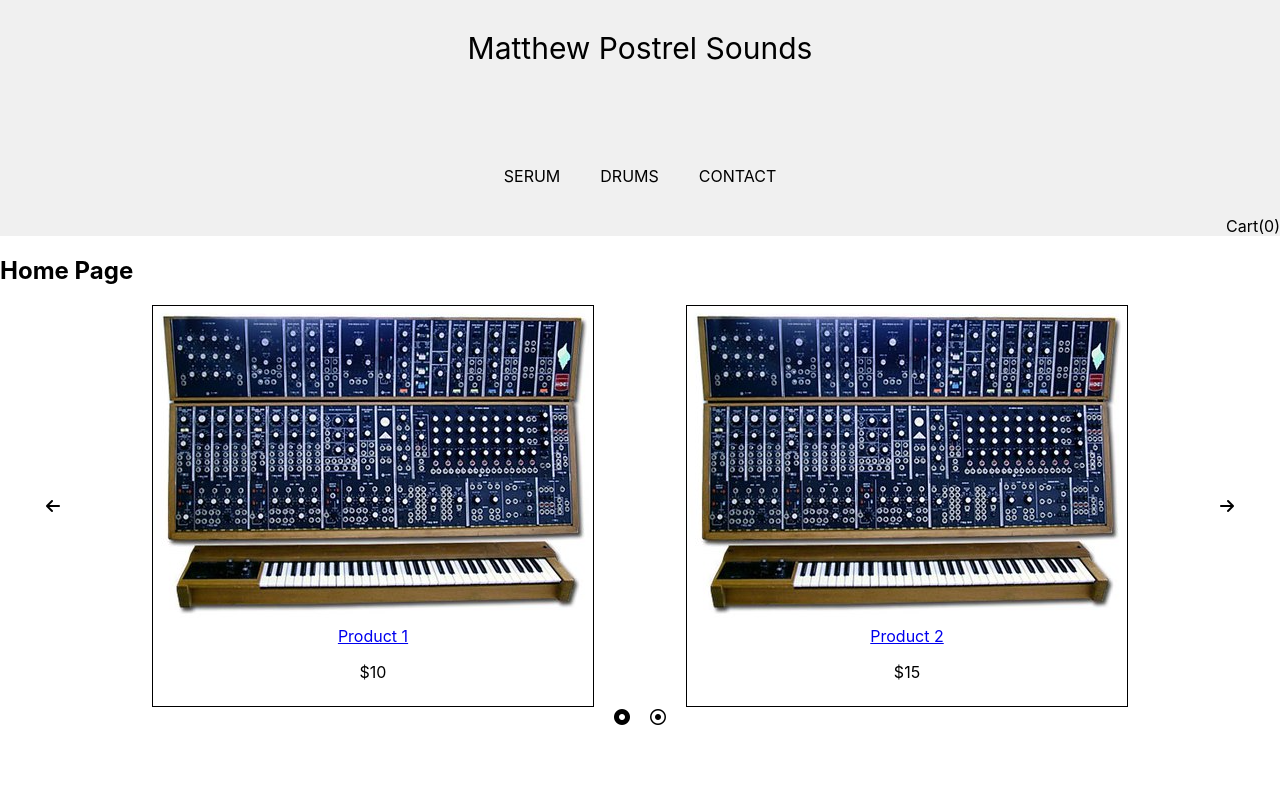
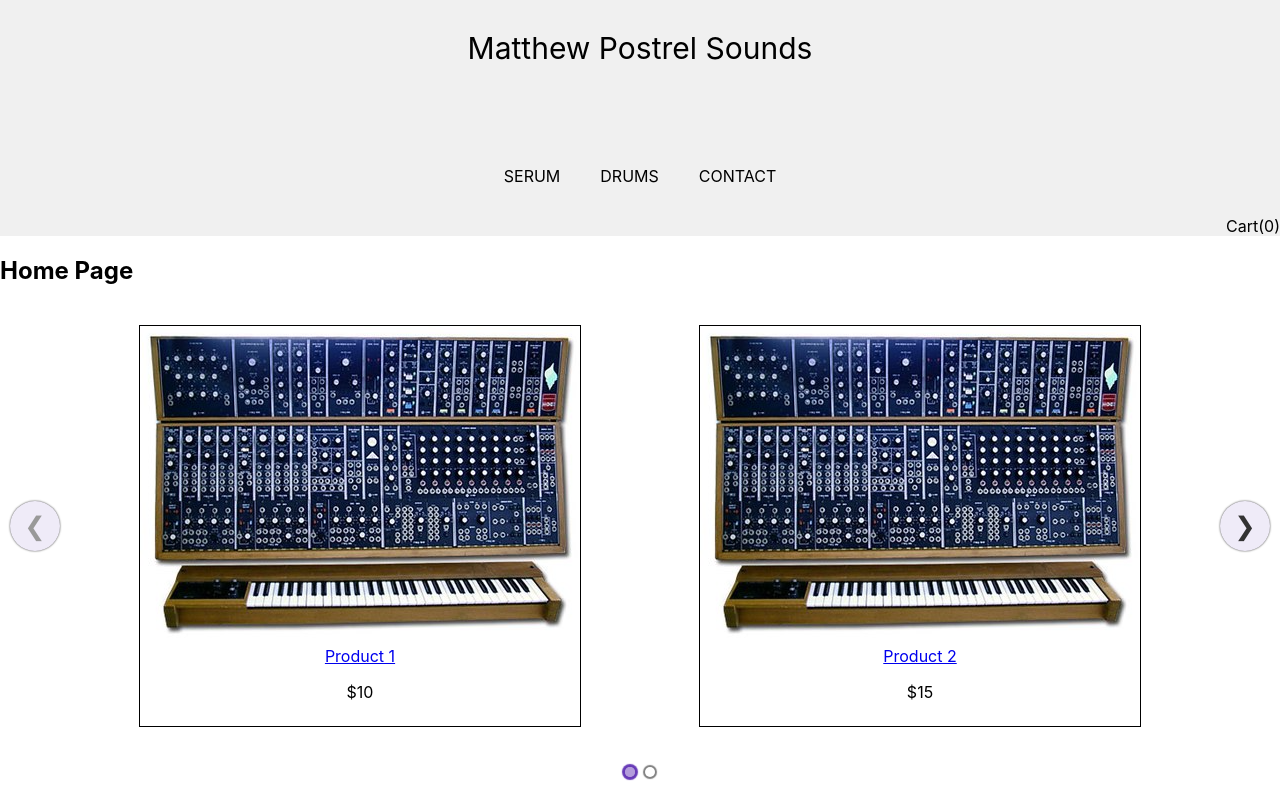
Before and after one commit to Postrelski/Music-Library-E-Commerce-Platform, a React (Create React App) app in the folder synthhacker_remake/: page /home in a window 1280 px wide. Built offline with nearby package versions, Linux system fonts and the light colour scheme.

Commit message:
implemented elastic carousel

```diff
--- a/synthhacker_remake/package.json
+++ b/synthhacker_remake/package.json
@@ -14,8 +14,10 @@
     "babel-plugin-macros": "^3.1.0",
     "react": "^18.2.0",
     "react-dom": "^18.2.0",
+    "react-elastic-carousel": "^0.11.5",
     "react-router-dom": "^6.15.0",
     "react-scripts": "5.0.1",
+    "styled-components": "^6.0.8",
     "web-vitals": "^2.1.4"
   },
   "scripts": {
--- a/synthhacker_remake/src/components/Product.css
+++ b/synthhacker_remake/src/components/Product.css
@@ -3,4 +3,6 @@
     height: 400px;
     width: 440px;
     border: 1px solid black;
+    margin: 20px;
+    /* overflow:scroll; */
 }
--- a/synthhacker_remake/src/components/ProductList.css
+++ b/synthhacker_remake/src/components/ProductList.css
@@ -1,7 +1,16 @@
 .items{
+    margin: auto;
     display: flex;
     justify-content: space-around;
+    /* overflow: scroll;
+     */
+     /* border: 1px solid black; */
+     width: auto;
+     overflow: scroll;
+     scroll-behavior: smooth;
+
 }
+
 
 .arrow{
     cursor: pointer;
--- a/synthhacker_remake/src/components/ProductList.js
+++ b/synthhacker_remake/src/components/ProductList.js
@@ -2,86 +2,39 @@ import Product from "./Product.js";
 import "./ProductList.css";
 import pic from "../assets/synth.png";
 import { useState } from "react";
+import React, { Component } from "react";
+import Carousel from "react-elastic-carousel";
 
 function ProductList(props) {
   const slides = [
-    { title: "Product 1", price: 10, href: "/item", pic: { pic } },
-    { title: "Product 2", price: 15, href: "/item2", pic: { pic } },
-    { title: "Product 3", price: 5, href: "/item3", pic: { pic } },
+    { title: "Product 1", price: 10, href: "/item", pic: pic, key: 1 },
+    { title: "Product 2", price: 15, href: "/item2", pic: pic, key: 2 },
+    { title: "Product 3", price: 5, href: "/item3", pic: pic, key: 3 },
+    { title: "Product 4", price: 5, href: "/item3", pic: pic, key: 4 },
   ];
-  const [slide, setSlide] = useState(0);
 
-  function slideHanlderRight() {
-    if (slide + 1 == 2) {
-      setSlide(0);
-      dotHandlerLeft();
-    } else {
-      setSlide(slide + 1);
-      dotHandlerRight();
-    }
-  }
-
-  function slideHanlderLeft() {
-    if (slide == 0) {
-      setSlide(1);
-      dotHandlerRight();
-    } else {
-      setSlide(slide - 1);
-      dotHandlerLeft();
-    }
-  }
-
-  const [dots, setDots] = useState("fas");
-  const [dots2, setDots2] = useState("far");
-
-  function dotHandlerLeft() {
-    setSlide(0);
-    setDots("fas");
-    setDots2("far");
-  }
-
-  function dotHandlerRight() {
-    setSlide(1);
-    setDots("far");
-    setDots2("fas");
-  }
+  const breakPoints = [
+    { width: 1, itemsToShow: 1 },
+    { width: 900, itemsToShow: 2 },
+    { width: 1300, itemsToShow: 3 },
+    { width: 1700, itemsToShow: 4 },
+  ];
 
   return (
-    <>
-      <div className="items">
-        <i
-          className="arrow fa-solid fa-arrow-left"
-          onClick={slideHanlderLeft}
-        />
-        <Product
-          title={slides[slide].title}
-          price={slides[slide].price}
-          pic={pic}
-          href={slides[slide].href}
-        />
-
-        <Product
-          title={slides[slide + 1].title}
-          price={slides[slide + 1].price}
-          pic={pic}
-          href={slides[slide + 1].href}
-        />
-
-        <i
-          className="arrow fa-solid fa-arrow-right"
-          onClick={slideHanlderRight}
-        />
-      </div>
-      <div className="dots">
-        <i className={`${dots} fa-dot-circle`} onClick={dotHandlerLeft} />
-        <i className={`${dots2} fa-dot-circle`} onClick={dotHandlerRight} />
-      </div>
-    </>
+    <div className="slider-container">
+      <Carousel breakPoints={breakPoints}>
+        {slides.map((item) => (
+          <Product
+            className="product"
+            title={item.title}
+            key={item.key}
+            price={item.price}
+            href={item.href}
+            pic={item.pic}
+          />
+        ))}
+      </Carousel>
+    </div>
   );
 }
 export default ProductList;
-
-{
-  /* <Product title="Product2" price="15" pic={pic} href="/item2" />
-<Product title="Product3" price="5" pic={pic} href="/item3" /> */
-}
```
Also changed, not shown: synthhacker_remake/public/index.html (+0 -23 lines), 2 other files (tests, documents, lock files or other folders).
